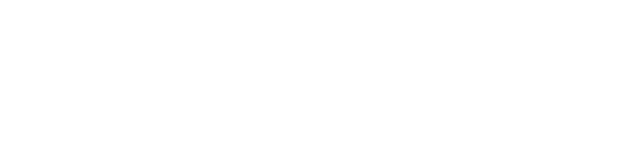
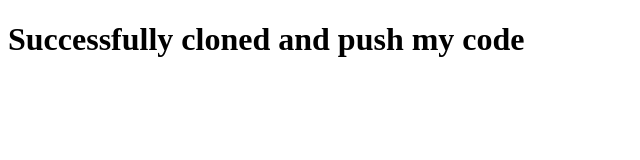
Before and after one commit to Yusfuldev/git-practice, a plain HTML site: page index.html in a window 1280 px wide. Shown: the whole page, without its empty margins (0-640 px from the left). Drawn offline with Linux system fonts and the light colour scheme.

Commit message:
included h1 tag

```diff
--- a/index.html
+++ b/index.html
@@ -5,8 +5,8 @@
     <meta http-equiv="X-UA-Compatible" content="IE=edge">
     <meta name="viewport" content="width=device-width, initial-scale=1.0">
     <title>Git Practice with Vs code</title>
-</head>
+    </head>
 <body>
-
+    <h1>Successfully cloned and push my code</h1>
 </body>
 </html>
```
